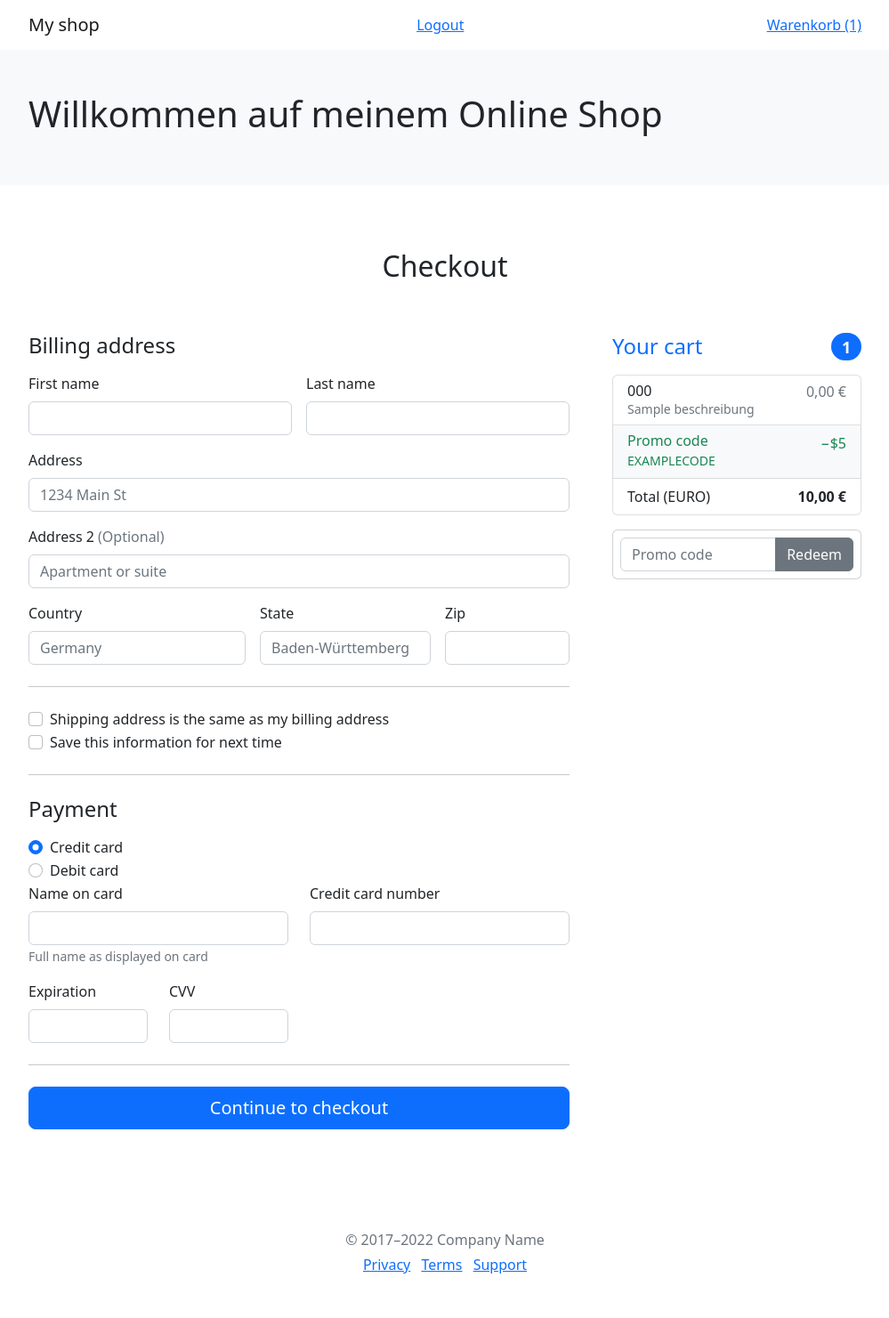
After one commit to taylororz/Webshop, a PHP site: template Webshop/templates/checkout.php in a window 1280 px wide. The commit adds this page. Shown: the whole page at 89% size, without its empty margins (140-1139 px from the left). Run offline with PHP 8.4, Linux system fonts and the light colour scheme; the template is opened without the code that fills it: most values are stand-ins (such as "Sample title", 1, 10 or a date in 2020); data that the repository does not hold is empty; some libraries are stand-ins or nearby versions.

Commit message:
checkout

```diff
--- /dev/null
+++ b/Webshop/assets/form-validation.css
@@ -0,0 +1,3 @@
+.container {
+  max-width: 960px;
+}
--- a/Webshop/includes.php
+++ b/Webshop/includes.php
@@ -5,4 +5,5 @@ require_once __DIR__.'/function/cart.php';
 require_once __DIR__.'/function/user.php';
 require_once __DIR__.'/function/product.php';
 require_once __DIR__.'/function/utilities.php';
+require_once __DIR__.'/function/Address.php';
 require_once __DIR__.'/routes.php';
--- /dev/null
+++ b/Webshop/json/form-validation.js
@@ -0,0 +1,19 @@
+// Example starter JavaScript for disabling form submissions if there are invalid fields
+(() => {
+  'use strict'
+
+  // Fetch all the forms we want to apply custom Bootstrap validation styles to
+  const forms = document.querySelectorAll('.needs-validation')
+
+  // Loop over them and prevent submission
+  Array.from(forms).forEach(form => {
+    form.addEventListener('submit', event => {
+      if (!form.checkValidity()) {
+        event.preventDefault()
+        event.stopPropagation()
+      }
+
+      form.classList.add('was-validated')
+    }, false)
+  })
+})()
--- a/Webshop/templates/cartPage.php
+++ b/Webshop/templates/cartPage.php
@@ -16,7 +16,7 @@
     <?php endforeach;?>
     <div class="row">
         <div class="col-12 text-end">
-        Summe (<?= $countCartItems ?> Artikel): <span class="preis"><?=number_format($cartSum,2,","," ")?> &#8364</span>
+        Summe (<?= $countCartItems ?> Artikel): <span class="preis"><?=number_format($cartSum/1,2,","," ")?> &#8364</span>
         </div>
     </div>
     <div class="row">
--- /dev/null
+++ b/Webshop/templates/checkout.php
@@ -0,0 +1,237 @@
+<?php require_once __DIR__.'/header.php'?>
+
+    <style>
+      .bd-placeholder-img {
+        font-size: 1.125rem;
+        text-anchor: middle;
+        -webkit-user-select: none;
+        -moz-user-select: none;
+        user-select: none;
+      }
+
+      @media (min-width: 768px) {
+        .bd-placeholder-img-lg {
+          font-size: 3.5rem;
+        }
+      }
+
+      .b-example-divider {
+        height: 3rem;
+        background-color: rgba(0, 0, 0, .1);
+        border: solid rgba(0, 0, 0, .15);
+        border-width: 1px 0;
+        box-shadow: inset 0 .5em 1.5em rgba(0, 0, 0, .1), inset 0 .125em .5em rgba(0, 0, 0, .15);
+      }
+
+      .b-example-vr {
+        flex-shrink: 0;
+        width: 1.5rem;
+        height: 100vh;
+      }
+
+      .bi {
+        vertical-align: -.125em;
+        fill: currentColor;
+      }
+
+      .nav-scroller {
+        position: relative;
+        z-index: 2;
+        height: 2.75rem;
+        overflow-y: hidden;
+      }
+
+      .nav-scroller .nav {
+        display: flex;
+        flex-wrap: nowrap;
+        padding-bottom: 1rem;
+        margin-top: -1px;
+        overflow-x: auto;
+        text-align: center;
+        white-space: nowrap;
+        -webkit-overflow-scrolling: touch;
+      }
+    </style>
+
+
+    <link href="./assets/form-validation.css" rel="stylesheet">
+  </head>
+  <body>
+
+<div class="container">
+  <main>
+    <div class="py-5 text-center">
+      <h2>Checkout</h2>
+    </div>
+
+    <div class="row g-5">
+      <div class="col-md-5 col-lg-4 order-md-last">
+        <h4 class="d-flex justify-content-between align-items-center mb-3">
+          <span class="text-primary">Your cart</span>
+          <span class="badge bg-primary rounded-pill"><?=$countCartItems ?></span>
+        </h4>
+        <ul class="list-group mb-3">
+        <?php foreach( $cartItems as $cartItem):?>
+        <?php include __DIR__.'/checkoutItem.php';?>
+    <?php endforeach;?>
+    <li class="list-group-item d-flex justify-content-between bg-light">
+            <div class="text-success">
+              <h6 class="my-0">Promo code</h6>
+              <small>EXAMPLECODE</small>
+            </div>
+            <span class="text-success">−$5</span>
+    <li class="list-group-item d-flex justify-content-between">
+            <span>Total (EURO)</span>
+            <strong><?=number_format($cartSum/1,2,","," ")?> &#8364</strong>
+          </li>
+          </li>
+        </ul>
+
+        <form class="card p-2" method="POST" action="index.php/checkout">
+          <div class="input-group">
+            <input type="text" class="form-control" placeholder="Promo code">
+            <button type="submit" class="btn btn-secondary">Redeem</button>
+          </div>
+      </div>
+      <div class="col-md-7 col-lg-8">
+        <h4 class="mb-3">Billing address</h4>
+          <div class="row g-3">
+            <div class="col-sm-6">
+              <label for="firstname" class="form-label">First name</label>
+              <input name="firstname" type="text" class="form-control" id="firstname" placeholder="" value="" required>
+              <div class="invalid-feedback">
+                Valid first name is required.
+              </div>
+            </div>
+
+            <div class="col-sm-6">
+              <label for="lastname" class="form-label">Last name</label>
+              <input name="lastname" type="text" class="form-control" id="lastname" placeholder="" value="" required>
+              <div class="invalid-feedback">
+                Valid last name is required.
+              </div>
+            </div>
+
+            <div class="col-12">
+              <label for="address1" class="form-label">Address</label>
+              <input name="address1" type="text" class="form-control" id="address1" placeholder="1234 Main St" required>
+              <div class="invalid-feedback">
+                Please enter your shipping address.
+              </div>
+            </div>
+
+            <div class="col-12">
+              <label for="address2" class="form-label">Address 2 <span class="text-muted">(Optional)</span></label>
+              <input name="address2" type="text" class="form-control" id="address2" placeholder="Apartment or suite">
+            </div>
+
+            <div class="col-md-5">
+              <label for="country" class="form-label">Country</label>
+              <input name="country" type="text" class="form-control" id="country" placeholder="Germany" required>
+              <div class="invalid-feedback">
+                Please select a valid country.
+              </div>
+            </div>
+
+            <div class="col-md-4">
+              <label for="states" class="form-label">State</label>
+              <input name="states" type="text" class="form-control" id="states" placeholder="Baden-Württemberg" required>
+              <div class="invalid-feedback">
+                Please provide a valid state.
+              </div>
+            </div>
+
+            <div class="col-md-3">
+              <label for="zipCode" class="form-label">Zip</label>
+              <input name="zipCode" type="text" class="form-control" id="zipCode" placeholder="" required>
+              <div class="invalid-feedback">
+                Zip code required.
+              </div>
+            </div>
+          </div>
+
+          <hr class="my-4">
+
+          <div class="form-check">
+            <input type="checkbox" class="form-check-input" id="same-address">
+            <label class="form-check-label" for="same-address">Shipping address is the same as my billing address</label>
+          </div>
+
+          <div class="form-check">
+            <input type="checkbox" class="form-check-input" id="save-info">
+            <label class="form-check-label" for="save-info">Save this information for next time</label>
+          </div>
+
+          <hr class="my-4">
+
+          <h4 class="mb-3">Payment</h4>
+
+          <div class="my-3">
+            <div class="form-check">
+              <input id="credit" name="paymentMethod" type="radio" class="form-check-input" checked required>
+              <label class="form-check-label" for="credit">Credit card</label>
+            </div>
+            <div class="form-check">
+              <input id="debit" name="paymentMethod" type="radio" class="form-check-input" required>
+              <label class="form-check-label" for="debit">Debit card</label>
+            </div>
+
+          <div class="row gy-3">
+            <div class="col-md-6">
+              <label for="cc-name" class="form-label">Name on card</label>
+              <input type="text" class="form-control" id="cc-name" placeholder="" required>
+              <small class="text-muted">Full name as displayed on card</small>
+              <div class="invalid-feedback">
+                Name on card is required
+              </div>
+            </div>
+
+            <div class="col-md-6">
+              <label for="cc-number" class="form-label">Credit card number</label>
+              <input type="text" class="form-control" id="cc-number" placeholder="" required>
+              <div class="invalid-feedback">
+                Credit card number is required
+              </div>
+            </div>
+
+            <div class="col-md-3">
+              <label for="cc-expiration" class="form-label">Expiration</label>
+              <input type="text" class="form-control" id="cc-expiration" placeholder="" required>
+              <div class="invalid-feedback">
+                Expiration date required
+              </div>
+            </div>
+
+            <div class="col-md-3">
+              <label for="cc-cvv" class="form-label">CVV</label>
+              <input type="text" class="form-control" id="cc-cvv" placeholder="" required>
+              <div class="invalid-feedback">
+                Security code required
+              </div>
+            </div>
+          </div>
+
+          <hr class="my-4">
+
+          <button class="w-100 btn btn-primary btn-lg" type="submit">Continue to checkout</button>
+        </form>
+      </div>
+    </div>
+  </main>
+
+  <footer class="my-5 pt-5 text-muted text-center text-small">
+    <p class="mb-1">&copy; 2017–2022 Company Name</p>
+    <ul class="list-inline">
+      <li class="list-inline-item"><a href="#">Privacy</a></li>
+      <li class="list-inline-item"><a href="#">Terms</a></li>
+      <li class="list-inline-item"><a href="#">Support</a></li>
+    </ul>
+  </footer>
+</div>
+
+
+    <script src="../assets/dist/js/bootstrap.bundle.min.js"></script>
+
+      <script src="form-validation.js"></script>
+  </body>
+</html>
--- /dev/null
+++ b/Webshop/templates/checkoutItem.php
@@ -0,0 +1,7 @@
+<li class="list-group-item d-flex justify-content-between lh-sm">
+            <div>
+              <h6 class="my-0"><?=$cartItem['titel']?></h6>
+              <small class="text-muted"><?=$cartItem['beschreibung']?></small>
+            </div>
+            <span class="text-muted"><?=number_format ($cartItem['preis'],2,"," , " ") ?> &#8364 </span>
+          </li>
```
Also changed, not shown: Webshop/function/Address.php (added, +68 -0 lines), Webshop/function/cart.php (+30 -14 lines), Webshop/function/utilities.php (+13 -0 lines), Webshop/routes.php (+55 -74 lines), Webshop/templates/addressList.php (added, +18 -0 lines), Webshop/templates/footer.php (+8 -0 lines), Webshop/templates/selectDeliveryAddress.php (+4 -4 lines), Webshop/templates/deliveryAddressForm.php (renamed from Webshop/templates/deliveryAdressForm.php), 2 other files.
